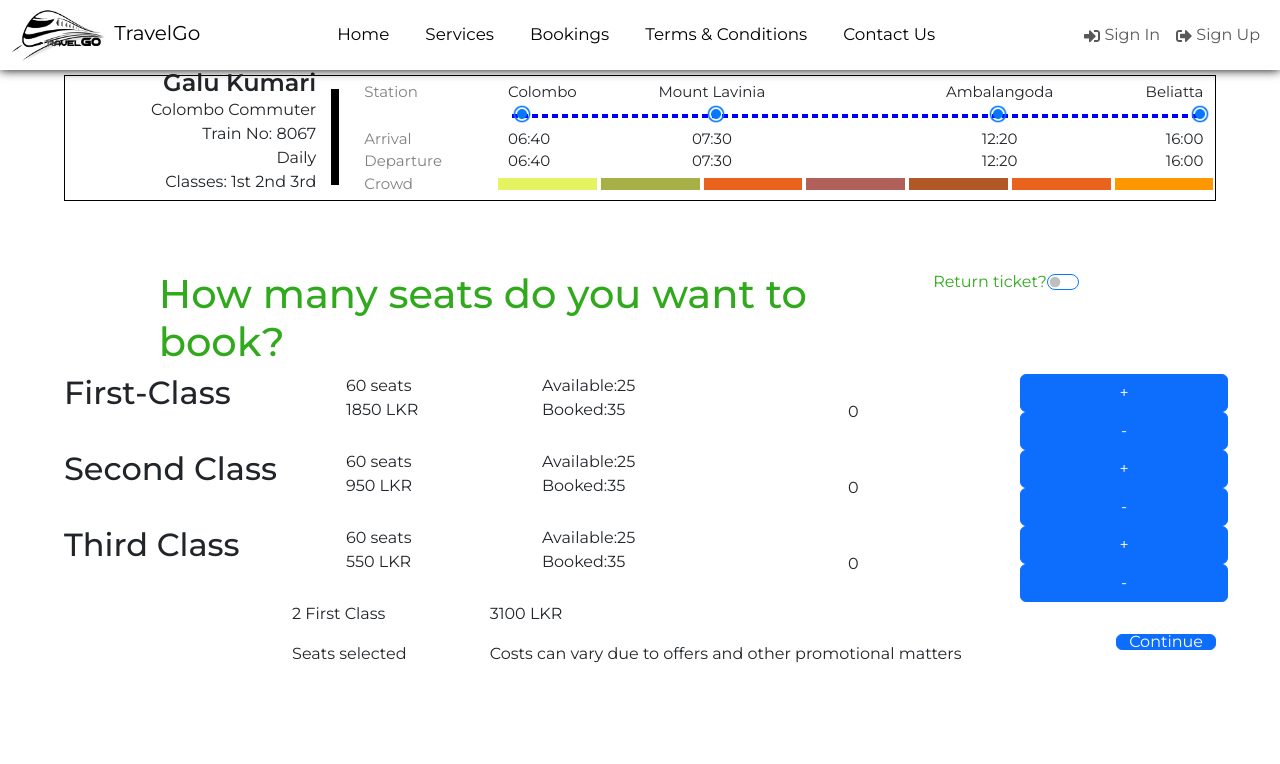
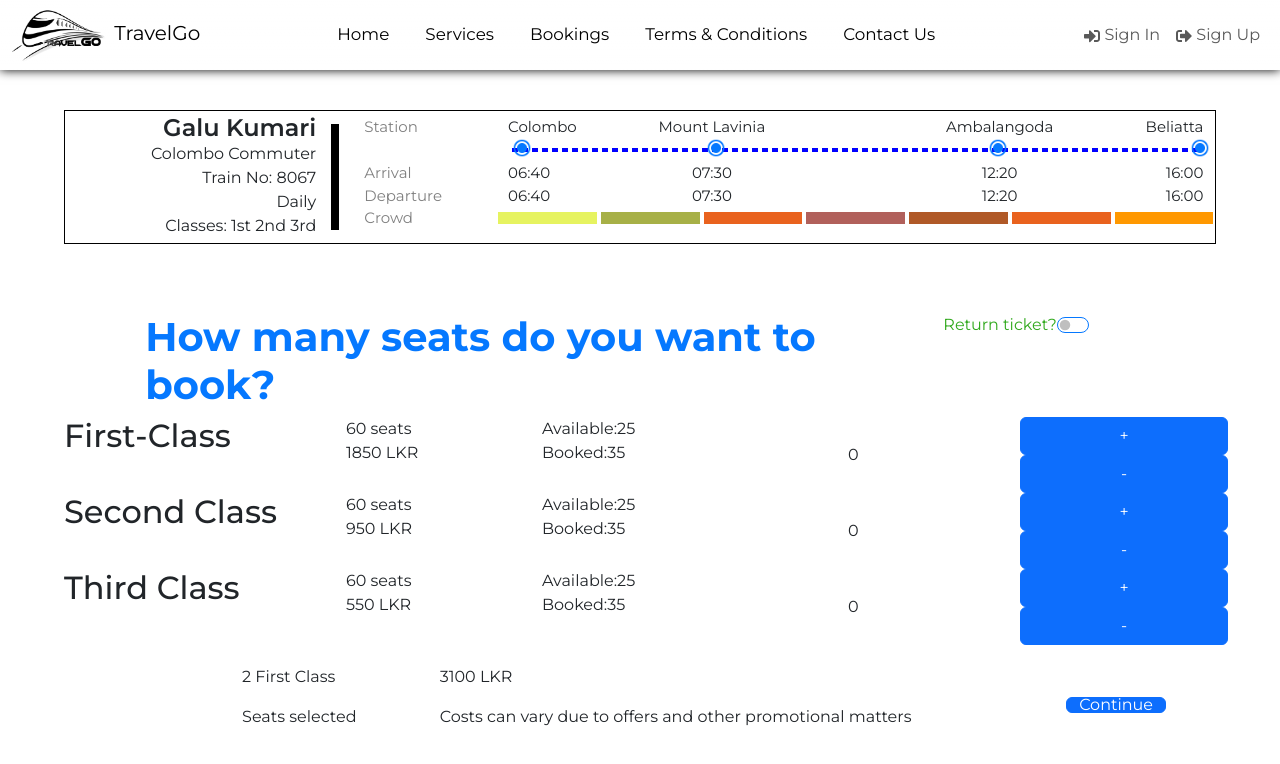
Before and after one commit to nadeeshaMadusanka99/TravelGo-Frontend, a React (Vite) app: page /schedule in a window 1280 px wide. Shown: the top 764 px of the page. Built offline with nearby package versions, Linux system fonts and the light colour scheme.

Commit message:
schedule

```diff
--- a/src/Screens/Schedule/NewSchedule.jsx
+++ b/src/Screens/Schedule/NewSchedule.jsx
@@ -186,8 +186,8 @@ const NewSchedule = () => {
          <ClassDetails seatClass="First-Class" price="1850" />
          <ClassDetails seatClass="Second Class" price="950" />
          <ClassDetails seatClass="Third Class" price="550" />
-        <Container fluid='true' className="button-container" md='12'>
-          <Row>
+        <Container className="button-container" md='12'>
+          <Row className="jus" style={{ margin: '20px'}}>
                 <Col md="9" sm="12" className='d-flex align-items-start justify-content-start'>
                     <Row><p className='ticket-count'>2 First Class</p><p className='seat-para'> Seats selected</p></Row>
                     <Row>
--- a/src/Screens/Schedule/NewSchedule.scss
+++ b/src/Screens/Schedule/NewSchedule.scss
@@ -1,12 +1,15 @@
-
+@import '../Common/main.scss';
 .schedule-container {
     padding: (75px) 5% 0 5%;
+
 
 }
 
 .train-container {
     border: 1.5px black solid;
-    padding: 5px 1%;
+    padding: 50px 10%;
+    margin-top: 3%;
+
 }
 
 .train-details {
@@ -20,6 +23,8 @@
 .train-name {
     font-weight: 600;
     margin-bottom: 0;
+    padding-top: 10px;
+
 
 }
 .vertical-bar-container {
@@ -84,6 +89,11 @@
     height: 12px;
     margin: 5px 2px;
 }
+.heading-container h1{
+    color: $primary-color;
+    font-weight: 700;
+}
+
 
 
 @media (max-width: 720px) {
```
